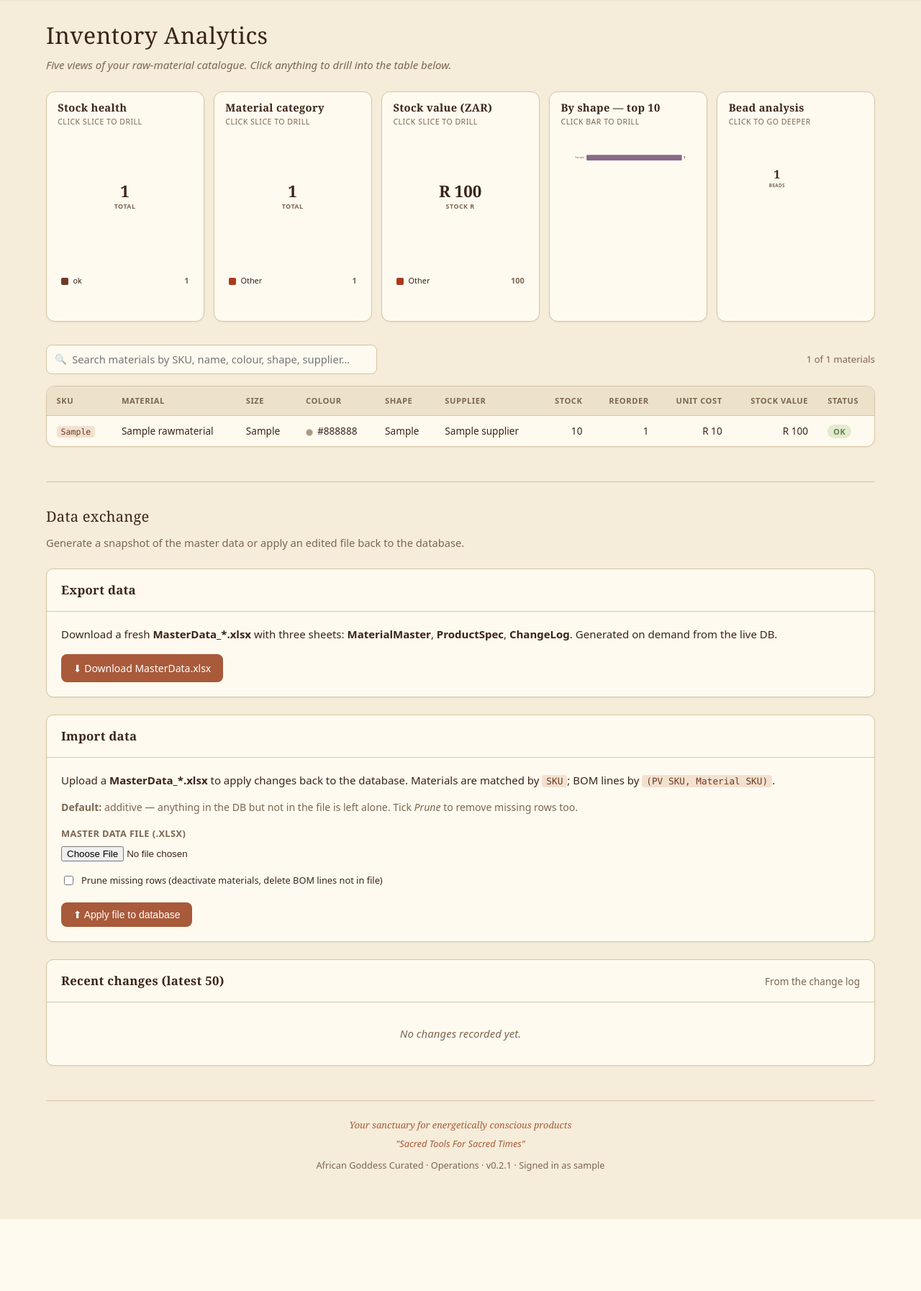
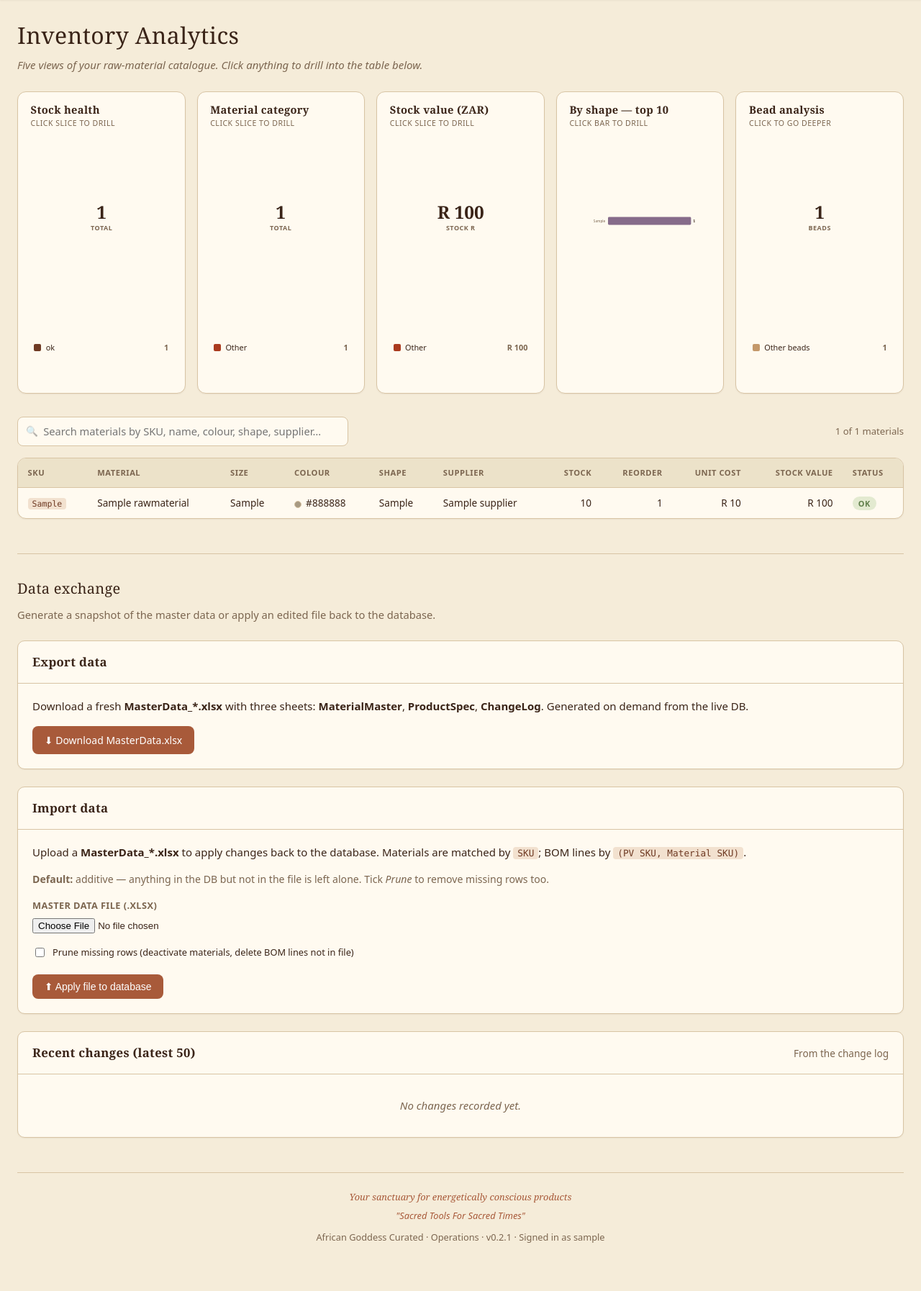
Before and after one commit to chanchelr-ctrl/african-goddess-ops, a Django app: page /data/ in a window 1280 px wide. Shown: the part 166-1960 px from the top of the page at 72% size. Before the commit the page ends 1860 px from the top, so only its background shows below. Run offline with Django 5.2, Linux system fonts and the light colour scheme; a user stored in the database is signed in; tables that the repository leaves empty hold one stand-in row (values such as "Sample post"); data that the repository does not hold is empty.

Commit message:
Data dashboard: full-width layout, fixed chart canvas, bigger donuts
Two readability fixes:

1. Use the full screen width (drop the 1200px .page constraint on the
   Data dashboard). Headers, table and bottom panel keep a 1700px
   max-width for comfortable reading, but the chart grid breaks out
   to fill the viewport. On a 1920px display this gives each of the
   five chart cards ~360 px wide instead of ~220 px.

2. Separate the chart from the legend with a fixed 240 px chart-canvas
   wrapper around every <svg>. The chart itself now renders at the
   exact same size in every card regardless of how many legend rows
   come below it. Legends are flex-grow children with overflow:auto
   so a long legend scrolls inside the card instead of stretching
   the chart.

SVG render functions updated to use fixed viewBoxes that match the
new canvas:
- Donut:  240×240  (was 200×200; cx=cy=120, rO=95, rI=62)
- Hbar:   400×240  (was 480×variable)
- Vbar:   240×240  (was 340×220)

Centre-of-donut typography also bumped (24→30 main; 9.5→11 caption)
so totals read cleanly at the larger size. Stock-value legend now
shows R-formatted values via opts.legendValueFormatter.

Co-Authored-By: Claude Opus 4.7 <noreply@anthropic.com>

```diff
--- a/inventory/templates/inventory/data_index.html
+++ b/inventory/templates/inventory/data_index.html
@@ -4,8 +4,11 @@
 {% block extra_head %}
 <style>
     /* ==========================================================
-       Inventory BI dashboard
+       Inventory BI dashboard — uses the full viewport width
+       (overrides the default 1200px page constraint).
        ========================================================== */
+
+    .page { max-width: none !important; padding-left: 1.5rem; padding-right: 1.5rem; }
 
     .bi-hero h1 {
         font-family: Georgia, serif; font-weight: 500; letter-spacing: 0.4px;
@@ -13,26 +16,51 @@
     }
     .bi-hero p { color: var(--text-muted); font-style: italic; margin: 0 0 1.5rem; }
 
-    /* Chart grid — five charts side by side */
+    /* Constrain certain narrower elements so the page doesn't feel sparse */
+    .bi-hero,
+    .table-controls,
+    .data-table-wrap,
+    .bottom-panel {
+        max-width: 1700px;
+        margin-left: auto; margin-right: auto;
+    }
+
+    /* Chart grid — five charts side by side, full width */
     .chart-grid {
         display: grid;
         grid-template-columns: repeat(5, 1fr);
-        gap: 0.85rem;
+        gap: 1rem;
         margin-bottom: 2rem;
     }
     .chart-card {
         background: var(--surface);
         border: 1px solid var(--border);
         border-radius: 12px;
-        padding: 0.85rem 0.95rem;
+        padding: 1rem 1.1rem;
         box-shadow: var(--shadow-sm);
         position: relative;
         transition: box-shadow .2s ease, border-color .2s ease;
-        min-height: 320px;
         display: flex;
         flex-direction: column;
+        min-height: 420px;
     }
     .chart-card:hover { box-shadow: var(--shadow-md); border-color: var(--primary-50); }
+
+    /* Fixed-size chart canvas — every chart fills exactly this box so
+       chart sizes stay consistent regardless of legend length. */
+    .chart-canvas {
+        flex: 0 0 240px;
+        height: 240px;
+        display: flex;
+        align-items: center;
+        justify-content: center;
+        overflow: hidden;
+    }
+    .chart-canvas svg {
+        width: 100%;
+        height: 100%;
+        max-height: 240px;
+    }
     .chart-card-header {
         display: flex; flex-direction: column; gap: 2px;
         margin-bottom: 0.45rem; cursor: pointer; user-select: none;
@@ -58,9 +86,12 @@
     .donut-slice:hover { opacity: 0.82; transform: scale(1.04); }
     .donut-legend {
         display: grid; grid-template-columns: 1fr; gap: 0.18rem;
-        margin-top: 0.55rem;
-        max-height: 90px; overflow-y: auto;
+        margin-top: 0.65rem;
+        flex: 1 1 auto;
+        overflow-y: auto;
+        min-height: 0;
     }
+    .donut-legend:empty { display: none; }
     .legend-item {
         display: flex; align-items: center; gap: 0.4rem;
         font-size: 0.68rem; cursor: pointer;
@@ -252,7 +283,9 @@
             <span class="meta">click slice to drill</span>
         </div>
         <div class="bead-breadcrumb" id="crumbs-stock-health"></div>
-        <svg class="chart-svg" id="chart-stock-health" viewBox="0 0 200 200" aria-hidden="true"></svg>
+        <div class="chart-canvas">
+            <svg id="chart-stock-health" viewBox="0 0 240 240" preserveAspectRatio="xMidYMid meet" aria-hidden="true"></svg>
+        </div>
         <div class="donut-legend" id="legend-stock-health"></div>
     </div>
 
@@ -262,7 +295,9 @@
             <span class="meta">click slice to drill</span>
         </div>
         <div class="bead-breadcrumb" id="crumbs-category"></div>
-        <svg class="chart-svg" id="chart-category" viewBox="0 0 200 200" aria-hidden="true"></svg>
+        <div class="chart-canvas">
+            <svg id="chart-category" viewBox="0 0 240 240" preserveAspectRatio="xMidYMid meet" aria-hidden="true"></svg>
+        </div>
         <div class="donut-legend" id="legend-category"></div>
     </div>
 
@@ -272,7 +307,9 @@
             <span class="meta">click slice to drill</span>
         </div>
         <div class="bead-breadcrumb" id="crumbs-value"></div>
-        <svg class="chart-svg" id="chart-value" viewBox="0 0 200 200" aria-hidden="true"></svg>
+        <div class="chart-canvas">
+            <svg id="chart-value" viewBox="0 0 240 240" preserveAspectRatio="xMidYMid meet" aria-hidden="true"></svg>
+        </div>
         <div class="donut-legend" id="legend-value"></div>
     </div>
 
@@ -282,7 +319,10 @@
             <span class="meta">click bar to drill</span>
         </div>
         <div class="bead-breadcrumb" id="crumbs-shape"></div>
-        <svg class="chart-svg" id="chart-shape" viewBox="0 0 280 260" aria-hidden="true"></svg>
+        <div class="chart-canvas">
+            <svg id="chart-shape" viewBox="0 0 400 240" preserveAspectRatio="xMidYMid meet" aria-hidden="true"></svg>
+        </div>
+        <div class="donut-legend" id="legend-shape"></div>
     </div>
 
     <div class="chart-card">
@@ -291,7 +331,10 @@
             <span class="meta">click to go deeper</span>
         </div>
         <div class="bead-breadcrumb" id="crumbs-beads"></div>
-        <svg class="chart-svg" id="chart-beads" viewBox="0 0 280 260" aria-hidden="true"></svg>
+        <div class="chart-canvas">
+            <svg id="chart-beads" viewBox="0 0 240 240" preserveAspectRatio="xMidYMid meet" aria-hidden="true"></svg>
+        </div>
+        <div class="donut-legend" id="legend-beads"></div>
     </div>
 
 </div>
@@ -568,13 +611,16 @@ function moveTooltip(ev) {
 function hideTooltip() { tooltipEl.classList.remove('visible'); }
 
 // ----- Donut renderer ----------------------------------------------------
+// All chart SVGs use a 240×240 viewBox so they fit the chart-canvas
+// container with proper preserveAspectRatio centering.
 function renderDonut(svgId, legendId, data, opts) {
     opts = opts || {};
     const svg = document.getElementById(svgId);
     if (!svg) return;
     svg.innerHTML = '';
+    svg.setAttribute('viewBox', '0 0 240 240');
     const total = data.reduce((s, d) => s + d.value, 0);
-    const cx = 100, cy = 100, rO = 78, rI = 50;
+    const cx = 120, cy = 120, rO = 95, rI = 62;
 
     if (total === 0) {
         const txt = document.createElementNS('http://www.w3.org/2000/svg', 'text');
@@ -619,22 +665,22 @@ function renderDonut(svgId, legendId, data, opts) {
     totalText.setAttribute('font-weight', '600');
     totalText.setAttribute('fill', 'var(--text)');
     const displayValue = opts.centerValue !== undefined ? opts.centerValue : total;
-    // Auto-shrink large strings so they fit inside the donut hole
+    // Auto-shrink long strings so they fit inside the donut hole
     const displayLen = String(displayValue).length;
-    let fontSize = 24;
-    if (displayLen > 6)  fontSize = 19;
-    if (displayLen > 9)  fontSize = 15;
-    if (displayLen > 12) fontSize = 12;
+    let fontSize = 30;
+    if (displayLen > 6)  fontSize = 22;
+    if (displayLen > 9)  fontSize = 17;
+    if (displayLen > 12) fontSize = 14;
     totalText.setAttribute('font-size', String(fontSize));
     totalText.textContent = displayValue;
     svg.appendChild(totalText);
     const totalLabel = document.createElementNS('http://www.w3.org/2000/svg', 'text');
-    totalLabel.setAttribute('x', cx); totalLabel.setAttribute('y', cy + 13);
+    totalLabel.setAttribute('x', cx); totalLabel.setAttribute('y', cy + 16);
     totalLabel.setAttribute('text-anchor', 'middle');
     totalLabel.setAttribute('font-family', 'system-ui, sans-serif');
-    totalLabel.setAttribute('font-size', '9.5');
+    totalLabel.setAttribute('font-size', '11');
     totalLabel.setAttribute('font-weight', '600');
-    totalLabel.setAttribute('letter-spacing', '0.5');
+    totalLabel.setAttribute('letter-spacing', '0.6');
     totalLabel.setAttribute('text-transform', 'uppercase');
     totalLabel.setAttribute('fill', 'var(--text-muted)');
     totalLabel.textContent = (opts.centerLabel || 'TOTAL');
@@ -644,6 +690,7 @@ function renderDonut(svgId, legendId, data, opts) {
     if (legendId) {
         const legend = document.getElementById(legendId);
         legend.innerHTML = '';
+        const fmt = opts.legendValueFormatter || ((v) => v);
         data.forEach(d => {
             const item = document.createElement('div');
             item.className = 'legend-item';
@@ -651,7 +698,7 @@ function renderDonut(svgId, legendId, data, opts) {
             item.innerHTML = `
                 <span class="legend-swatch" style="background:${fill};"></span>
                 <span class="legend-label">${d.label}</span>
-                <span class="legend-value">${d.value}</span>`;
+                <span class="legend-value">${fmt(d.value)}</span>`;
             item.addEventListener('click', () => opts.onSliceClick && opts.onSliceClick(d.label));
             legend.appendChild(item);
         });
@@ -666,18 +713,19 @@ function renderHBars(svgId, data, opts) {
     svg.innerHTML = '';
     if (data.length === 0) return;
 
-    const padLeft = opts.padLeft || 140;
-    const padRight = 50;
-    const padTop = 8;
-    const padBot = 8;
-    const vbWidth = 480;
-    const vbHeight = Math.max(180, data.length * 26 + padTop + padBot);
+    // Fixed viewBox matches the HTML — chart-canvas controls the rendered size
+    const padLeft = opts.padLeft || 130;
+    const padRight = 55;
+    const padTop = 10;
+    const padBot = 10;
+    const vbWidth = 400;
+    const vbHeight = 240;
     svg.setAttribute('viewBox', `0 0 ${vbWidth} ${vbHeight}`);
 
     const max = Math.max.apply(null, data.map(d => d.value));
     const chartWidth = vbWidth - padLeft - padRight;
     const rowHeight = (vbHeight - padTop - padBot) / data.length;
-    const barHeight = Math.min(20, rowHeight - 6);
+    const barHeight = Math.min(22, Math.max(10, rowHeight - 4));
 
     data.forEach((d, i) => {
         const y = padTop + i * rowHeight + (rowHeight - barHeight) / 2;
@@ -725,8 +773,8 @@ function renderVBars(svgId, data, opts) {
     svg.innerHTML = '';
     if (data.length === 0) return;
 
-    const padLeft = 24, padRight = 12, padTop = 16, padBot = 28;
-    const vbWidth = 340, vbHeight = 220;
+    const padLeft = 24, padRight = 14, padTop = 18, padBot = 32;
+    const vbWidth = 240, vbHeight = 240;
     svg.setAttribute('viewBox', `0 0 ${vbWidth} ${vbHeight}`);
 
     const max = Math.max.apply(null, data.map(d => d.value));
@@ -857,7 +905,7 @@ function renderChart(chartKey) {
     // a horizontal bar of individual materials. Otherwise aggregate by field.
     if (field === 'top_materials') {
         renderTopMaterialsBar(svg, items, { onClick: onSelect, byValue: (chartKey === 'value' || chartKey === 'beads') });
-        if (legend) legend.style.display = 'none';
+        if (legend) legend.innerHTML = '';
         return;
     }
 
@@ -880,20 +928,21 @@ function renderChart(chartKey) {
         const total = data.reduce((s, d) => s + d.value, 0);
         const centerLabel = (vizType === 'donut-value') ? 'STOCK R' : (chartKey === 'beads' ? 'BEADS' : 'TOTAL');
         const centerValue = (vizType === 'donut-value') ? formatR(total) : total;
-        // Only render legend on root level
+        // Legend only on root level
         const useLegend = (level === 0 && legend) ? ('legend-' + chartKey) : null;
-        if (legend) legend.style.display = (level === 0) ? '' : 'none';
+        if (legend && level !== 0) legend.innerHTML = '';
         renderDonut('chart-' + chartKey, useLegend, data, {
             centerLabel: centerLabel,
             centerValue: centerValue,
+            legendValueFormatter: (vizType === 'donut-value') ? formatR : null,
             onSliceClick: onSelect,
         });
     } else if (vizType === 'hbar') {
         renderHBars('chart-' + chartKey, data, {
-            padLeft: 90,
+            padLeft: 110,
             onBarClick: onSelect,
         });
-        if (legend) legend.style.display = 'none';
+        if (legend) legend.innerHTML = '';
     } else if (vizType === 'vbar') {
         const order = ['4 mm', '6 mm', '8 mm', '10 mm', '12 mm', '12 mm+', 'n/a'];
         const ordered = order.map(s => data.find(d => d.label === s)).filter(Boolean);
@@ -901,7 +950,7 @@ function renderChart(chartKey) {
             color: PALETTE[0],
             onBarClick: onSelect,
         });
-        if (legend) legend.style.display = 'none';
+        if (legend) legend.innerHTML = '';
     }
 }
 
```
